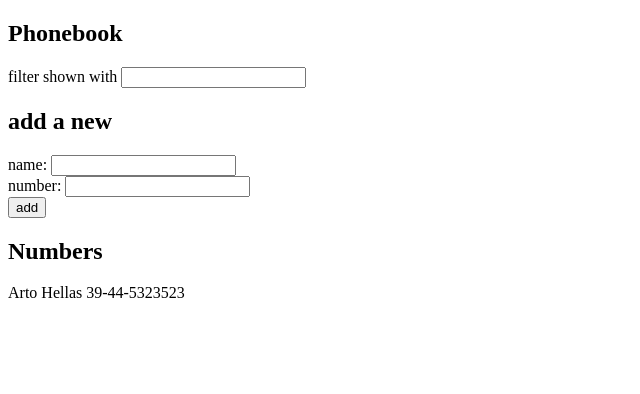
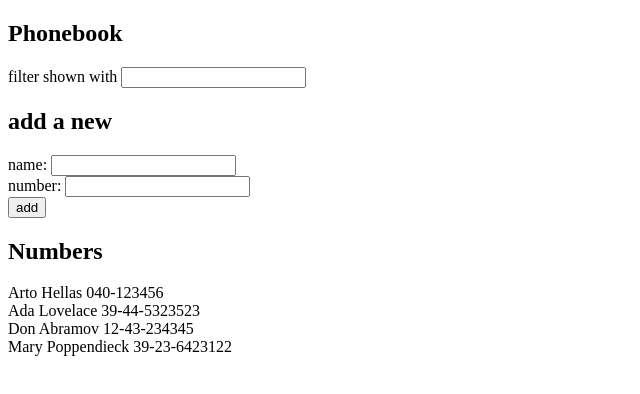
Before and after one commit to AdeolaBamisile/FullstackOpen-Exercises, a React (Vite) app in the folder Part2/phonebook/: page / in a window 1280 px wide. Shown: the top 394 px of the page, without its empty margins (0-640 px from the left). Built offline with nearby package versions, Linux system fonts and the light colour scheme; data requests are answered from the project's data file.

Commit message:
Completed exercise 2.11

```diff
--- /dev/null
+++ b/Part2/phonebook/db.json
@@ -0,0 +1,24 @@
+{
+    "persons": [
+        {
+            "name": "Arto Hellas",
+            "number": "040-123456",
+            "id": "1"
+        },
+        {
+            "name": "Ada Lovelace",
+            "number": "39-44-5323523",
+            "id": "2"
+        },
+        {
+            "name": "Don Abramov",
+            "number": "12-43-234345",
+            "id": "3"
+        },
+        {
+            "name": "Mary Poppendieck",
+            "number": "39-23-6423122",
+            "id": "4"
+        }
+    ]
+}
--- a/Part2/phonebook/package.json
+++ b/Part2/phonebook/package.json
@@ -7,9 +7,11 @@
     "dev": "vite",
     "build": "vite build",
     "lint": "eslint .",
-    "preview": "vite preview"
+    "preview": "vite preview",
+    "server": "json-server -p 3001 db.json"
   },
   "dependencies": {
+    "axios": "^1.15.0",
     "react": "^19.2.4",
     "react-dom": "^19.2.4"
   },
@@ -22,6 +24,7 @@
     "eslint-plugin-react-hooks": "^7.0.1",
     "eslint-plugin-react-refresh": "^0.5.2",
     "globals": "^17.4.0",
+    "json-server": "^1.0.0-beta.15",
     "vite": "^8.0.1"
   }
 }
--- a/Part2/phonebook/src/App.jsx
+++ b/Part2/phonebook/src/App.jsx
@@ -1,15 +1,21 @@
-import { useState } from "react";
+import { useEffect, useState } from "react";
+import axios from "axios";
 import Filter from "./components/Filter";
 import PersonForm from "./components/PersonForm";
 import Persons from "./components/Persons";
 
 const App = () => {
-  const [persons, setPersons] = useState([
-    { id: 1, name: "Arto Hellas", number: "39-44-5323523" },
-  ]);
+  const [persons, setPersons] = useState([]);
   const [newName, setNewName] = useState("");
   const [newNumber, setNewNumber] = useState("");
   const [newSearch, setNewSearch] = useState("");
+
+  useEffect(() => {
+    axios.get("http://localhost:3001/persons").then((response) => {
+      const notes = response.data;
+      setPersons(notes);
+    });
+  }, []);
 
   const handleSubmit = (event) => {
     event.preventDefault();
```
Also changed, not shown: 1 other file (tests, documents, lock files or other folders).
